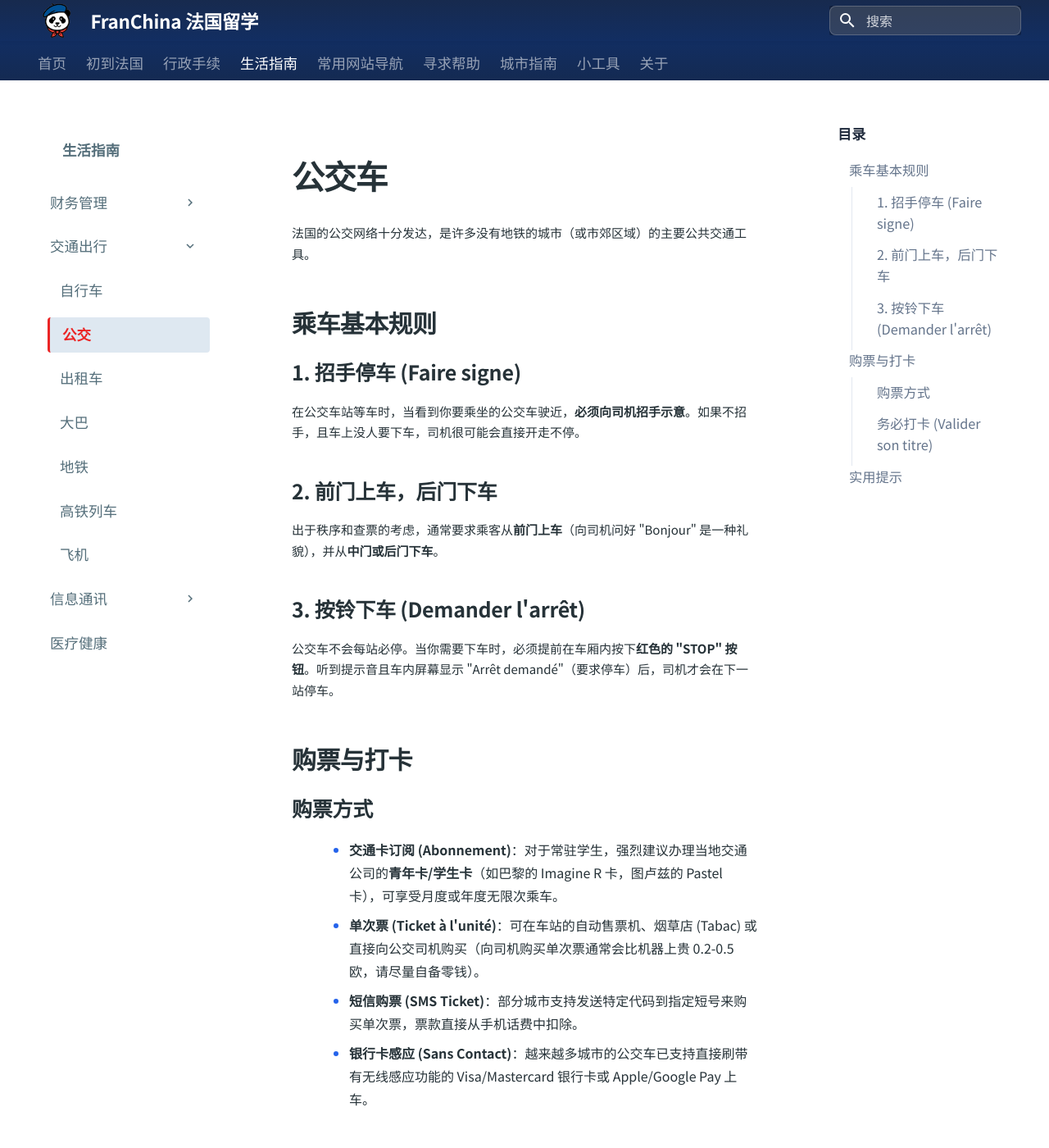
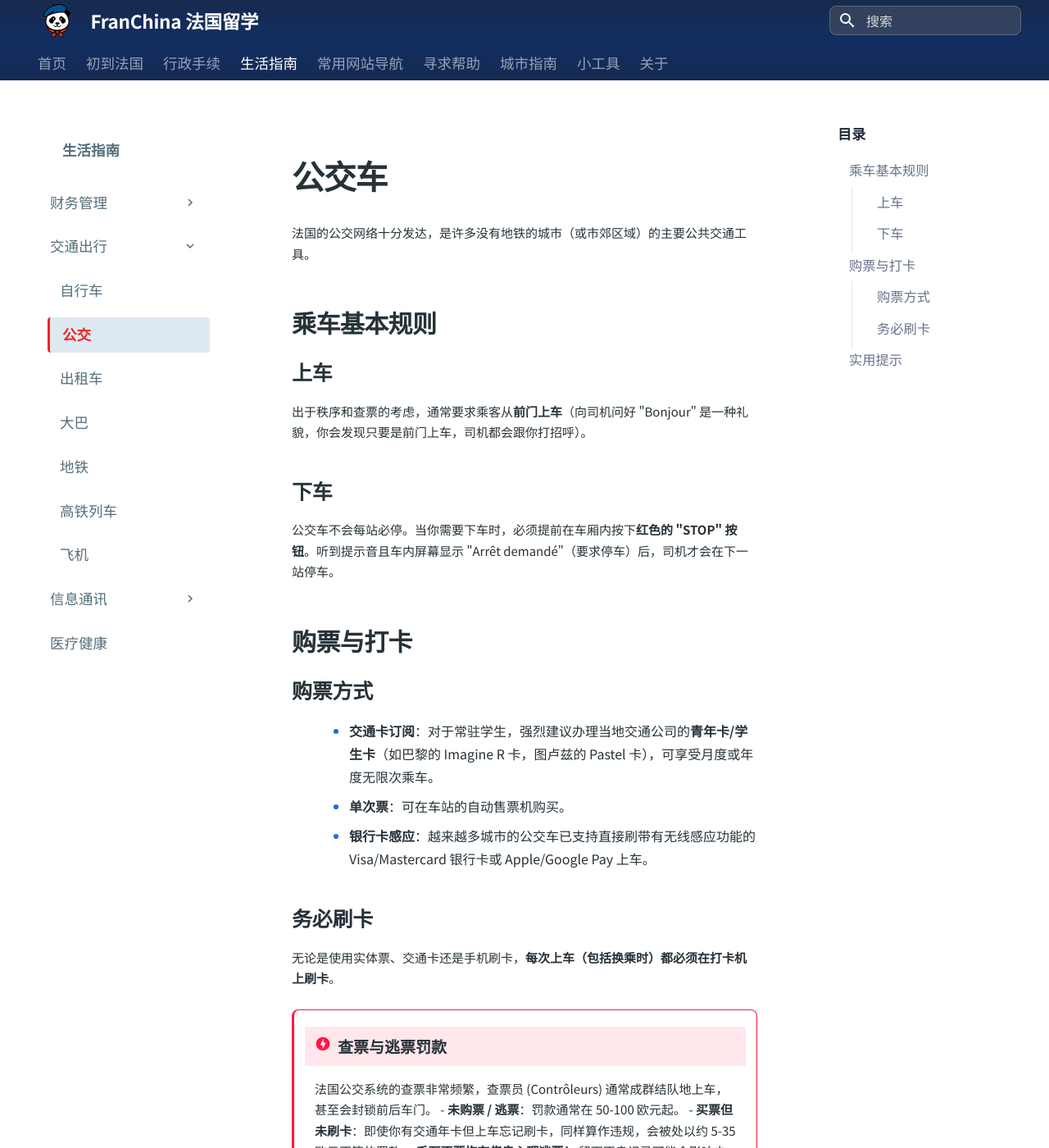
Before and after one commit to Kant-Righteous/franchina, an MkDocs documentation site: the page built from docs/pages/life/transport/bus.md, in a window 1280 px wide and 1400 px high. Shown: the whole window at 82% size. Built offline with MkDocs 1.6.1 and Material for MkDocs 9.7.7, drawn with Linux system fonts in a browser that asks for light colours; some of the changed text lies outside the part shown.

```diff
--- a/docs/pages/life/transport/bus.md
+++ b/docs/pages/life/transport/bus.md
@@ -4,36 +4,32 @@
 
 ## 乘车基本规则
 
-### 1. 招手停车 (Faire signe)
-在公交车站等车时，当看到你要乘坐的公交车驶近，**必须向司机招手示意**。如果不招手，且车上没人要下车，司机很可能会直接开走不停。
+### 上车
+出于秩序和查票的考虑，通常要求乘客从**前门上车**（向司机问好 "Bonjour" 是一种礼貌，你会发现只要是前门上车，司机都会跟你打招呼）。
 
-### 2. 前门上车，后门下车
-出于秩序和查票的考虑，通常要求乘客从**前门上车**（向司机问好 "Bonjour" 是一种礼貌），并从**中门或后门下车**。
-
-### 3. 按铃下车 (Demander l'arrêt)
+### 下车
 公交车不会每站必停。当你需要下车时，必须提前在车厢内按下**红色的 "STOP" 按钮**。听到提示音且车内屏幕显示 "Arrêt demandé"（要求停车）后，司机才会在下一站停车。
 
 ## 购票与打卡
 
 ### 购票方式
 
-- **交通卡订阅 (Abonnement)**：对于常驻学生，强烈建议办理当地交通公司的**青年卡/学生卡**（如巴黎的 Imagine R 卡，图卢兹的 Pastel 卡），可享受月度或年度无限次乘车。
-- **单次票 (Ticket à l'unité)**：可在车站的自动售票机、烟草店 (Tabac) 或直接向公交司机购买（向司机购买单次票通常会比机器上贵 0.2-0.5 欧，请尽量自备零钱）。
-- **短信购票 (SMS Ticket)**：部分城市支持发送特定代码到指定短号来购买单次票，票款直接从手机话费中扣除。
-- **银行卡感应 (Sans Contact)**：越来越多城市的公交车已支持直接刷带有无线感应功能的 Visa/Mastercard 银行卡或 Apple/Google Pay 上车。
+- **交通卡订阅**：对于常驻学生，强烈建议办理当地交通公司的**青年卡/学生卡**（如巴黎的 Imagine R 卡，图卢兹的 Pastel 卡），可享受月度或年度无限次乘车。
+- **单次票**：可在车站的自动售票机购买。
+- **银行卡感应**：越来越多城市的公交车已支持直接刷带有无线感应功能的 Visa/Mastercard 银行卡或 Apple/Google Pay 上车。
 
-### 务必打卡 (Valider son titre)
+### 务必刷卡
 
-无论是使用实体票、交通卡还是手机刷卡，**每次上车（包括换乘时）都必须在打卡机上刷卡或打票**。
+无论是使用实体票、交通卡还是手机刷卡，**每次上车（包括换乘时）都必须在打卡机上刷卡**。
 
 !!! danger "查票与逃票罚款"
     法国公交系统的查票非常频繁，查票员 (Contrôleurs) 通常成群结队地上车，甚至会封锁前后车门。
     - **未购票 / 逃票**：罚款通常在 50-100 欧元起。
-    - **买票但未打卡**：即使你有交通年卡但上车忘记刷卡，同样算作违规，会被处以约 5-35 欧元不等的罚款。
+    - **买票但未刷卡**：即使你有交通年卡但上车忘记刷卡，同样算作违规，会被处以约 5-35 欧元不等的罚款。
     **千万不要抱有侥幸心理逃票！** 留下不良记录可能会影响未来的签证和居留申请。
 
 ## 实用提示
 
 - **公交专用道**：法国大城市的公交车通常有专用车道，因此在高峰期有时比自驾更快捷。
-- **夜间公交 (Noctilien)**：大城市（如巴黎）在地铁和普通公交停运后，会提供通宵运行的夜间公交网络，是深夜回家的好选择。
+- **夜间公交**：大城市（如巴黎）在地铁和普通公交停运后，会提供通宵运行的夜间公交网络，是深夜回家的好选择。
 - **实时班次信息**：强烈建议使用 **Citymapper**、**Google Maps** 或当地公交官方 App，它们能提供非常准确的公交实时到站时间和延误信息。
```
Also changed, not shown: docs/pages/life/transport/coach.md (+0 -4 lines), docs/pages/life/transport/subway.md (+3 -3 lines).
